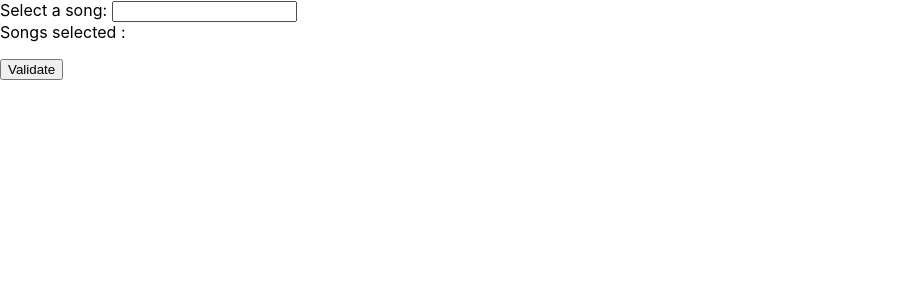
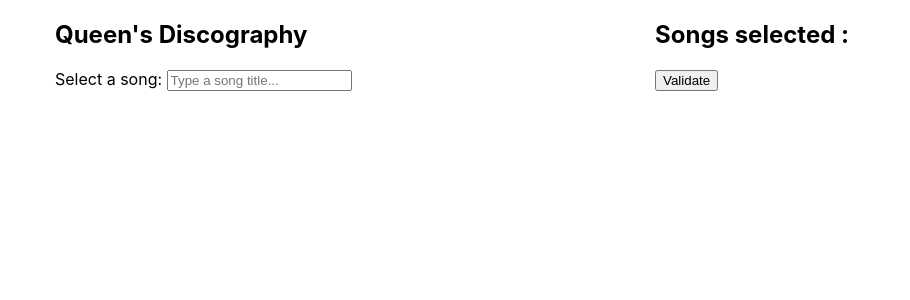
Before and after one commit to Matthiasadams59/react-song-selector, a React (Create React App) app: page / in a window 1280 px wide. Shown: the top 300 px of the page, without its empty margins (0-910 px from the left). Built offline with nearby package versions, Linux system fonts and the light colour scheme.

Commit message:
Structured page

```diff
--- a/src/App.js
+++ b/src/App.js
@@ -16,9 +16,11 @@
 
 	render() {
 		return (
-			<div>
-				<SongFilter selectSong={this.handler} />
-				<SongsSelected songsSelected={this.state.songsSelected} selectSong={this.handler}/>
+			<div className="bs-container-knockoff">
+				<div className="bs-row-knockoff">
+					<SongFilter selectSong={this.handler} />
+					<SongsSelected songsSelected={this.state.songsSelected} selectSong={this.handler} />
+				</div>
 			</div>
 		);
 	}
--- a/src/SongFilter.js
+++ b/src/SongFilter.js
@@ -15,9 +15,10 @@
 
 	render() {
 		return (
-			<div>
+			<div className="bs-col-6-knockoff">
+				<h2>Queen's Discography</h2>
 				<label htmlFor="songFilter">Select a song: </label>
-				<input type="text" value={this.state.filter} onChange={this.updateFilter} id="songFilter"></input>
+				<input type="text" value={this.state.filter} onChange={this.updateFilter} id="songFilter" placeholder="Type a song title..."></input>
 				{this.state.showResults ? <ListSongs selectSong={this.props.selectSong} songselection={this.state.songsFiltered} /> : null}
 			</div>
 		)
--- a/src/SongsSelected.js
+++ b/src/SongsSelected.js
@@ -3,8 +3,8 @@
 export default class SongsSelected extends Component {
 	render() {
 		return (
-			<div>
-				Songs selected :
+			<div className="bs-col-6-knockoff">
+				<h2>Songs selected :</h2>
         		<ul>
 					{this.renderSongs()}
 				</ul>
--- a/src/index.css
+++ b/src/index.css
@@ -12,3 +12,50 @@
   font-family: source-code-pro, Menlo, Monaco, Consolas, "Courier New",
     monospace;
 }
+
+.bs-col-6-knockoff {
+  width: 50%;
+  float: left;
+  position: relative;
+  min-height: 1px;
+  padding-right: 15px;
+  padding-left: 15px;
+  box-sizing: border-box;
+}
+
+.bs-row-knockoff {
+  margin-right: -15px;
+  margin-left: -15px;
+}
+
+.bs-row-knockoff:before, .bs-row-knockoff:after, .bs-container-knockoff:before, .bs-container-knockoff:after {
+  display: table;
+  content: " ";
+}
+
+.bs-row-knockoff:after, .bs-container-knockoff:after {
+  clear: both;
+}
+
+.bs-container-knockoff {
+  padding-right: 15px;
+  padding-left: 15px;
+  margin-right: auto;
+  margin-left: auto;
+}
+
+@media (min-width: 768px) {
+  .bs-container-knockoff {
+    width: 750px;
+  }
+}
+@media (min-width: 992px) {
+  .bs-container-knockoff {
+    width: 970px;
+  }
+}
+@media (min-width: 1200px) {
+  .bs-container-knockoff {
+    width: 1170px;
+  }
+}
```
Also changed, not shown: 1 other file (tests, documents, lock files or other folders).
